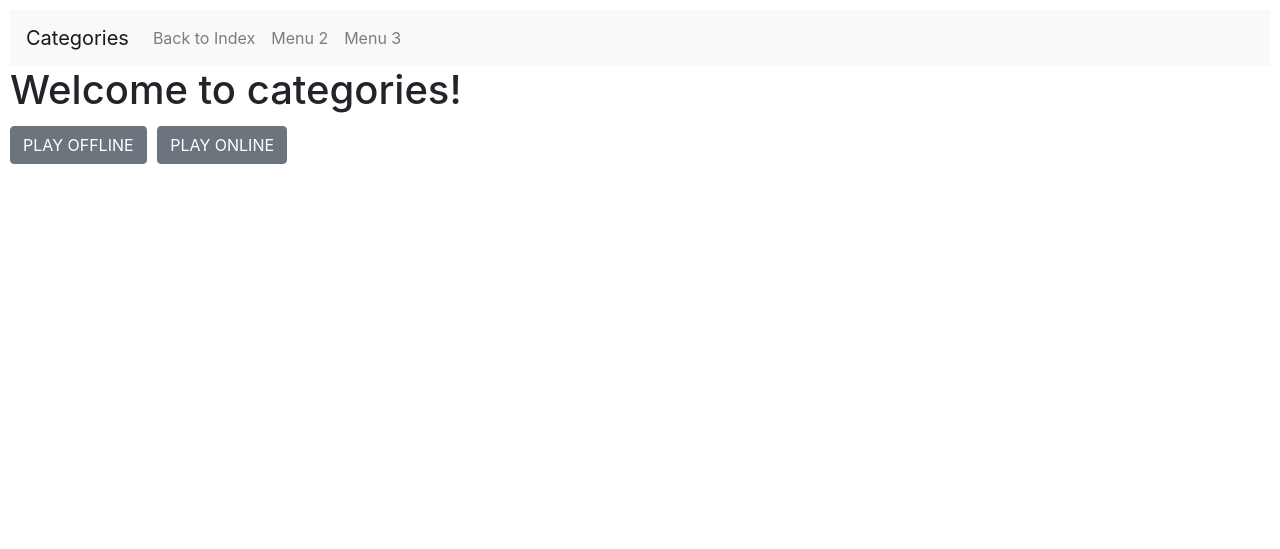
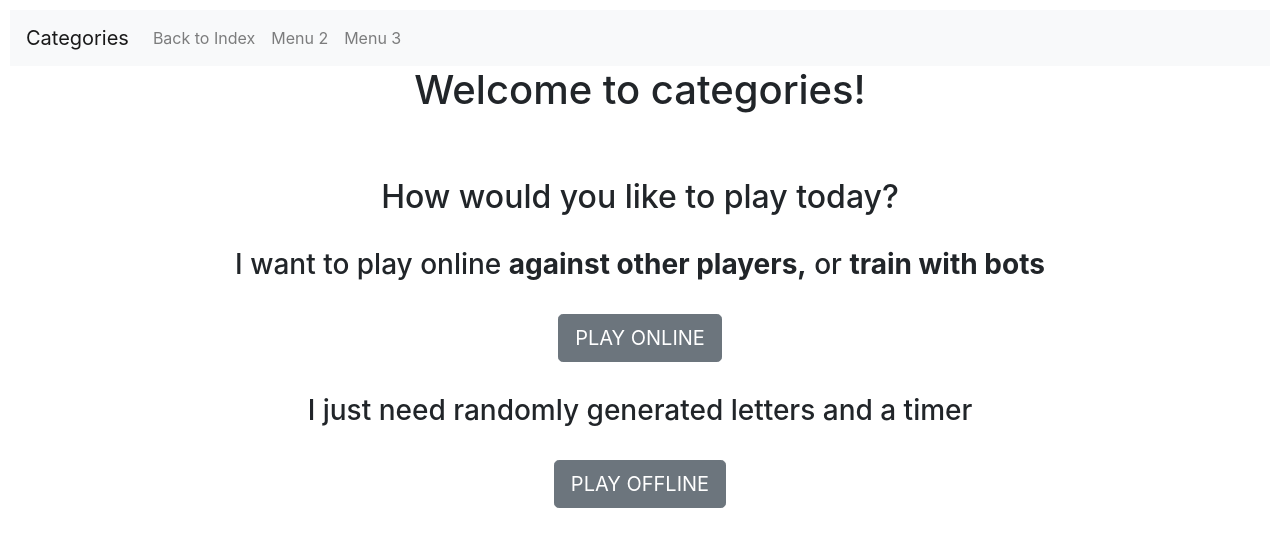
Before and after one commit to AntoineSau/capstone, a Django app: page / in a window 1280 px wide. Shown: the top 549 px of the page. Run offline with Django 4.2, Linux system fonts and the light colour scheme; some libraries are stand-ins or nearby versions.

Commit message:
Switching mode in href and content cleaning

```diff
--- a/categories/static/categories/categories.js
+++ b/categories/static/categories/categories.js
@@ -1,16 +1,15 @@
 document.addEventListener('DOMContentLoaded', function() {
 
-    // hide off and onlien cotnent at the beginning
+    // hide off and online cotnent at the beginning
     document.querySelector('#online_content').style.display = 'none';
     document.querySelector('#offline_content').style.display = 'none';
-
     // Use buttons to toggle between views
     document.querySelector('#offline_button').addEventListener('click', offline_view);
     document.querySelector('#online_button').addEventListener('click', online_view);
 
     // Populate list of categories with unique IDs LOOP?
 
-    var categories = ["First Name", "Song Name", "Band", "Country", "Item in this room",
+    var categories = ["Things that Paulina likes", "First Name", "Song Name", "Band", "Country", "Item in this room",
     "Things than can make you fired", "Word ending with this letter", "Way of dying",
     "Animal", "Profession", "Movie Title", "Celebrity", "Book title"];
 
@@ -30,9 +29,10 @@ document.addEventListener('DOMContentLoaded', function() {
 
 });
 
-// WIP TODO
+// Selecting or unselecting categories to play
 function switch_color(this_button) {
-    console.log(`You want to change button ${this_button}`);
+    // Print Check
+    // console.log(`You want to change button ${this_button}`);
     var button_to_change = document.getElementById(`${this_button}`);
     // If button is selected, unselect it
     if (button_to_change.className == "btn btn-success mb-2") {
@@ -44,33 +44,44 @@ function switch_color(this_button) {
         button_to_change.className = "btn btn-success mb-2";
     }
 
-    let cat = document.getElementById(this_button).innerHTML;
-    console.log(`You want to change ${cat}`);
+    // let cat = document.getElementById(this_button).innerHTML;
+    // Print Check
+    // console.log(`You want to change ${cat}`);
 }
 
 function online_view() {
+
+    // Hide introduction block
+    document.getElementById('intro_block').style.display = "none";
 
     // Show relevant content div
     document.querySelector('#online_content').style.display = 'block';
     document.querySelector('#offline_content').style.display = 'none';
 
     // Check LOG
-    console.log('online clicked');
+    // console.log('online clicked');
 
 };
 
 function offline_view() {
+
+    // Hide introduction block
+    document.getElementById('intro_block').style.display = "none";
 
     // Show relevant content div
     document.querySelector('#offline_content').style.display = 'block';
     document.querySelector('#online_content').style.display = 'none';
 
     // Check LOG
-    console.log('offline clicked');
+    // console.log('offline clicked');
 
 };
 
 async function generate_letter() {
+
+    // Hide the whole Generate letter form to focus on relevant content
+    document.getElementById('form_generate_letter').style.display = "none";
+
 
     // Retrieve list of checked checkboxes
     var inputs = document.getElementsByTagName("input");
@@ -92,7 +103,7 @@ async function generate_letter() {
     // Count the amount of checked boxes
     var checked_boxes = checked.length;
 
-    // Cancel if amount of letters selected is below 5 (test below 26)
+    // Cancel if amount of letters selected is below 5
     if (checked_boxes < 5) {
         alert(`Please select more than 4 letters`);
         return false;
@@ -104,14 +115,33 @@ async function generate_letter() {
     for (var i = 0; i < all_buttons.length; i++) {
         if (all_buttons[i].className == "btn btn-success mb-2") {
             categories_selected.push(all_buttons[i].innerHTML);
-            console.log(`CAT ${i}: ${categories_selected[i]} `);
+            //console.log(`CAT ${i}: ${categories_selected[i]} `);
         }
     }
 
+    // Cancel if amount of categories selected is below 3
+    if (categories_selected.length < 3) {
+        alert(`Please select more than 2 categories`);
+        return false;
+    }
+
     // Print check
-    document.getElementById('print_test').innerHTML = `<h3><i>PRINT CHECK: -> ${checked} with timer of "${timer}".
-    LENGTH = ${checked_boxes}</i></h3>
-    CATEGORIES: ${categories_selected}`;
+    // document.getElementById('print_test').innerHTML = `<h3><i>PRINT CHECK: -> ${checked} with timer of "${timer}".
+    // LENGTH = ${checked_boxes}</i></h3>
+    // CATEGORIES: ${categories_selected}`;
+
+
+
+    // Print test length categories
+    document.getElementById('print_test').innerHTML = `Your ${categories_selected.length} categories are:`;
+
+    // Print test categories
+
+    for (var i = 0 ; i < categories_selected.length; i++) {
+
+        document.getElementById('print_categories').innerHTML += `${[i+1]}: ${categories_selected[i]}<br>`;
+
+    }
 
     // Lock Button in order to avoid having 2 timers running at the same time
     document.getElementById("letter_generator").innerHTML = 'Wait until the end of the timer';
@@ -125,15 +155,24 @@ async function generate_letter() {
     // Display the total amount of seconds the user wants to play
     for (var i = timer; i > 0; i--) {
 
-        console.log(`Timer is ${timer}`);
-        document.getElementById('print_timer').innerHTML = `${timer}`;
+        // console.log(`Timer is ${timer}`);
+
+        let current_timer = document.getElementById('print_timer');
+        current_timer.innerHTML = `${timer}`;
         // call Sleep function for delay
         await sleep(1000);
         timer--;
 
     }
+
     // Tell user that time is up
     document.getElementById('print_timer').innerHTML = 'Time is up!';
+
+    // Create button to Go back to form TODO
+
+
+    // TODO
+    // document.getElementById('form_generate_letter').style.display = "block";
 
     // Animation to show easily that time is up
     document.body.style.backgroundColor = "black";
@@ -145,7 +184,7 @@ async function generate_letter() {
     document.getElementById("letter_generator").disabled = false;
 
     // TODO Test sound alert if user doesn´t look at screen
-    var alert_timer = new Audio('categories/alert.mp3');
+    var alert_timer = new Audio('alert.mp3');
     alert_timer();
 
     // Test sleep function
@@ -153,9 +192,7 @@ async function generate_letter() {
         return new Promise(resolve => setTimeout(resolve, ms));
     }
 
-
     // Add it to DOM
     console.log(random_letter)
 
-
 };
--- a/categories/static/categories/styles.css
+++ b/categories/static/categories/styles.css
@@ -1,18 +1,24 @@
 body {
     padding: 10px;
     align-content: center;
+    text-align: center;
 }
 
-#print_timer letter_to_play  {
+#print_timer {
     color: darkblue;
+    font-size: 150px;
 }
 
 #letter_to_play {
     color: darkblue;
-    align-content: center;
-
+    font-size: 150px;
 }
 
 #print_test {
     color: grey;
 }
+
+#wip {
+    color: darkgray;
+    font-size: 150px;
+}
--- a/categories/templates/categories/index.html
+++ b/categories/templates/categories/index.html
@@ -2,26 +2,45 @@
 
 {% block body %}
 
-		<h1>Welcome to categories!<h1>
-        <button id="offline_button" class="btn btn-secondary mb-2">PLAY OFFLINE</button>
-		<button id="online_button" class="btn btn-secondary mb-2">PLAY ONLINE</button>
+		<!-- Intorduction block to let the users choose the mode they wnat ot play -->
+		<div id="intro_block">
+			<h1>Welcome to categories!<h1>
+			<br>
+			<h2>How would you like to play today?</h2>
+			<br>
+			<h3>I want to play online <b>against other players,</b> or <b>train with bots</b></h3>
+			<br>
+			<button id="online_button" class="btn btn-secondary mb-2 btn-lg">PLAY ONLINE</button>
+			<br><br>
+			<h3>I just need randomly generated letters and a timer </h3>
+			<br>
+			<button id="offline_button" class="btn btn-secondary mb-2 btn-lg">PLAY OFFLINE</button>
+			<br><br>
+
+		</div>
+
 
 		<div id="offline_content">
 
 			<!-- CONTENT CREATED
 				Here the users will see the letter genretad and the timer + print test if needed
 			-->
+			<p><i>You are viewing the offline mode, click <a href="javascript:online_view();">here if you want to play online</a></i></p>
+
 			<h1><b><div id="letter_to_play"></b></div></h1>
 			<div id="print_timer"></div>
 			<div id="print_test"></div>
+			<div id="print_categories"></div>
 
-			<p><i>(offline)</i></p>
+
 			<!-- LETTERS
 			Offering the user a list of letters from which they can exclude from random generation
 			-->
-			<h3>1. Please unselect the letters that you would like to avoid, if any. <br>
-				You must keep a <u>minimum of 5 letters:</u>
-			<div>
+
+			<div id="form_generate_letter">
+				<h3>1. Please unselect the letters that you would like to avoid, if any. <br>
+					You must keep a <u>minimum of 5 letters:</u>
+					<br><br>
 				<form onsubmit="generate_letter();return false;">
 					<input type="checkbox" checked value="A"><label>A</label>
 					<input type="checkbox" checked value="B"><label>B</label>
@@ -70,21 +89,15 @@
 					<br>
 					<button id="letter_generator" class="btn btn-primary mb-2">Generate a random letter and set timer</button>
 
-					<br><br>
-					Generate a new letter with same timer and categories
 
 				</form>
 			</div>
 		</h3>
 
-			<br>
-			<p>Select categories</p>
-			<p>Number of rounds</p>
-
 		</div>
 		<div id="online_content">
-			<p><i>(online)</i></p>
-			<p>TODO</p>
+			<p><i>You are viewing the online mode, click <a href="javascript:offline_view();">here if you want to play offline</a></i></p>
+			<p id="wip">WORK IN PROGESS</p>
 		</div>
 
 {% endblock %}
```
